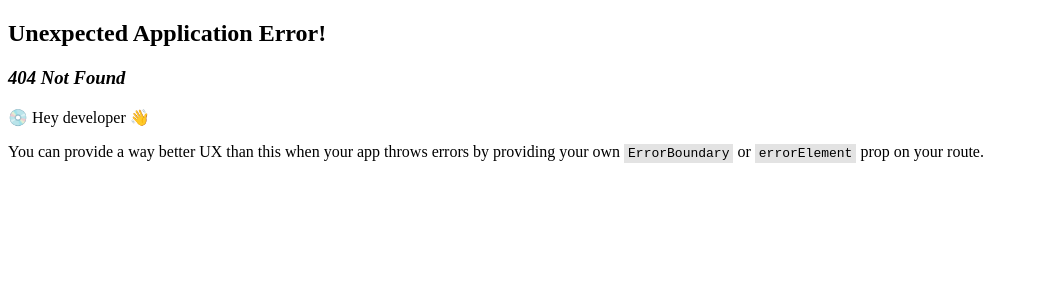
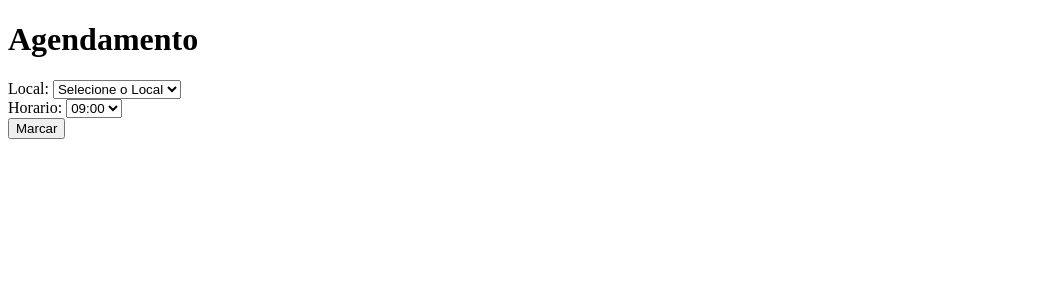
Before and after one commit to dsm-cefet-rj/ti-2023-1-grupo3, a React (Create React App) app in the folder frontend/: page /agendamento in a window 1280 px wide. Before the commit this address had no page. Shown: the top 300 px of the page, without its empty margins (0-1039 px from the left). Built offline with nearby package versions, Linux system fonts and the light colour scheme.

Commit message:
tela agendamento

```diff
--- a/frontend/package.json
+++ b/frontend/package.json
@@ -12,8 +12,8 @@
     "@testing-library/user-event": "^13.2.1",
     "react": "^18.2.0",
     "react-dom": "^18.2.0",
-    "react-router-dom": "^6.9.0",
-    "react-scripts": "5.0.1",
+    "react-router-dom": "^6.10.0",
+    "react-scripts": "^5.0.1",
     "styled-components": "^5.3.9",
     "web-vitals": "^2.1.0"
   },
--- /dev/null
+++ b/frontend/src/pages/Agendamento/index.js
@@ -0,0 +1,58 @@
+import React, { useState } from 'react'
+
+function Agendamento() {
+
+  const [local, setLocal] = useState("");
+  const [horario, setHorario] = useState("")
+
+
+  const handleSubmit = () => {
+    console.log(local)
+    console.log(horario)
+    window.alert(`Sua consulta foi marcada!.`)
+  }
+
+  return (
+    <>
+      <h1>Agendamento</h1>
+
+      <section>
+        <div>
+          <label htmlFor="local">Local: </label>
+          <select
+          placeholder='Selecione o Especialista'
+            value={local}
+            onChange={({ target }) => setLocal(target.value)} name="horario" id="horario">
+            <option value="" disabled>Selecione o Local</option>
+            <option value="Local1">Local 1</option>
+            <option value="Local2">Local 2</option>
+
+          </select>
+        </div>
+
+
+        <div>
+          <label htmlFor="horario">Horario: </label>
+          <select value={horario} onChange={({ target }) => setHorario(target.value)} name="horario" id="horario">
+            <option value="9">09:00</option>
+            <option value="10">10:00</option>
+            <option value="11">11:00</option>
+            <option value="12">12:00</option>
+            <option value="13">13:00</option>
+            <option value="14">14:00</option>
+            <option value="15">15:00</option>
+            <option value="16">16:00</option>
+            <option value="17">17:00</option>
+
+          </select>
+        </div>
+
+        <div>
+          <button onClick={handleSubmit}>Marcar</button>
+        </div>
+      </section>
+    </>
+  )
+}
+
+export default Agendamento;
--- a/frontend/src/pages/index.js
+++ b/frontend/src/pages/index.js
@@ -1,2 +1,3 @@
 export * from "./Home";
 export * from "./ProfessionalsMarketplace";
+//export * from "./Agendamento";
```
Also changed, not shown: frontend/src/AppRouter.js (+6 -1 lines), frontend/.eslintrc.json, frontend/src/pages/Agendamento/Agendamento.js (added), 1 other file (tests, documents, lock files or other folders).
